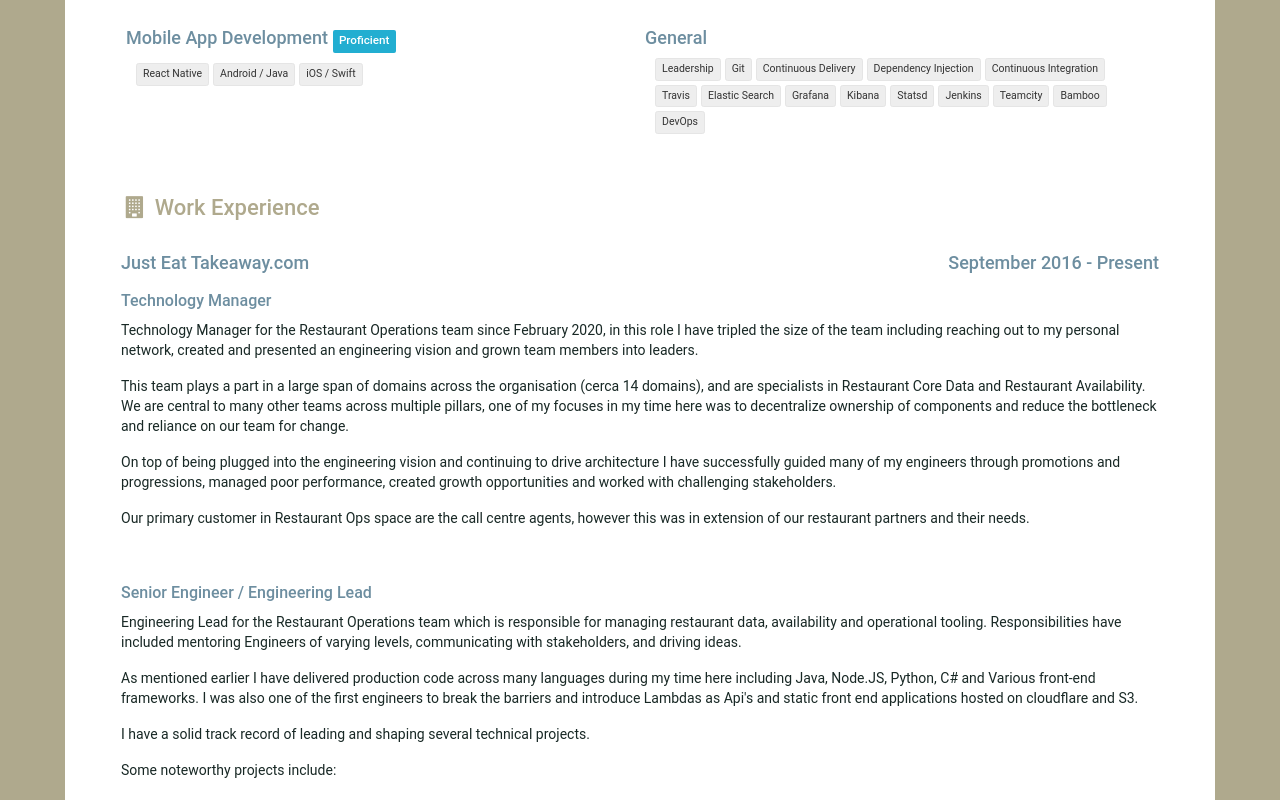
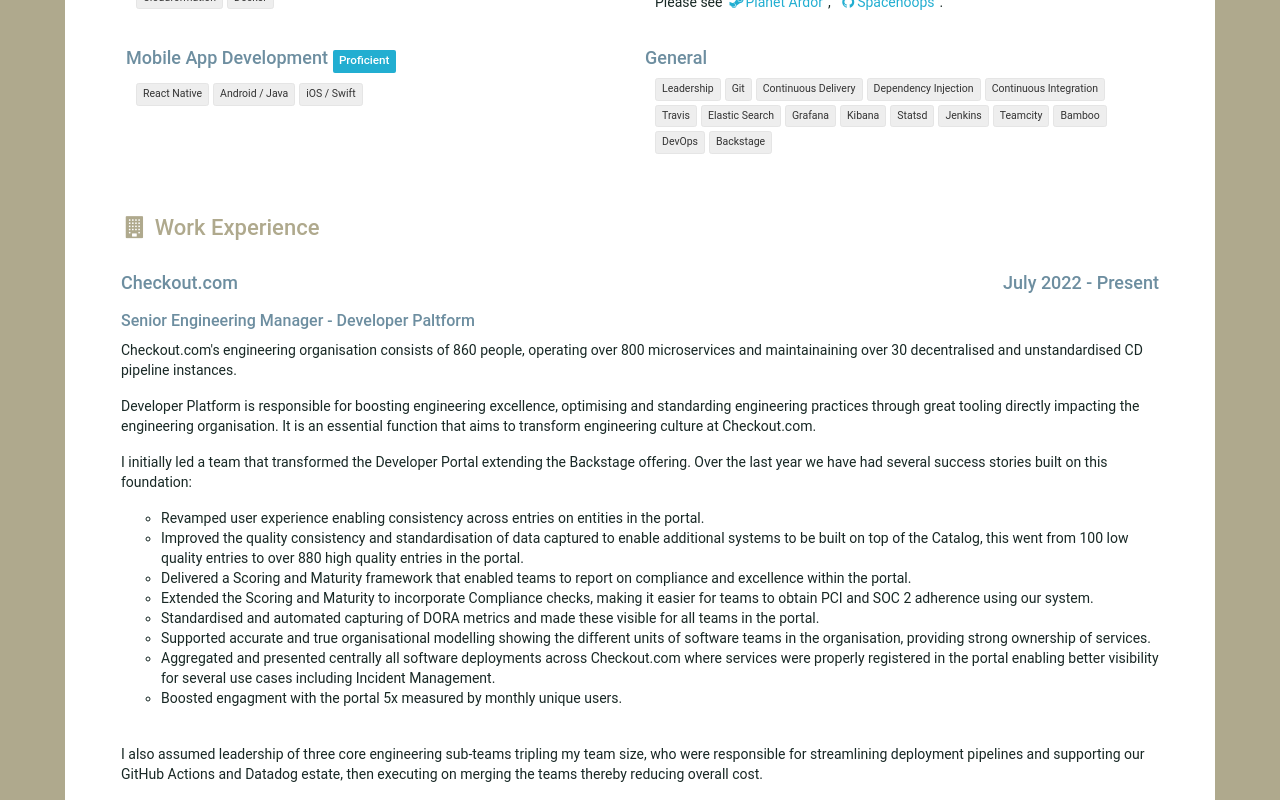
Before and after one commit to Stormsys/cv, a React (Create React App) app: page / in a window 1280 px wide. Shown: the part 760-1560 px from the top of the page. Built offline with nearby package versions, Linux system fonts and the light colour scheme.

Commit message:
Updating CV to include CKO information

```diff
--- a/public/index.html
+++ b/public/index.html
@@ -7,7 +7,7 @@
     <meta name="theme-color" content="#000000" />
     <meta
       name="description"
-      content="Web site created using create-react-app"
+      content="Diogo Moura - Senior Engineering Manager in London - CV"
     />
     <link rel="apple-touch-icon" href="logo192.png" />
     <!--
@@ -24,7 +24,7 @@
       work correctly both with client-side routing and a non-root public URL.
       Learn how to configure a non-root public URL by running `npm run build`.
     -->
-    <title>Diogo Moura - Engineering Manager - CV</title>
+    <title>Diogo Moura - Senior Engineering Manager - CV</title>
   </head>
   <body>
     <noscript>You need to enable JavaScript to run this app.</noscript>
--- a/src/data/skills.js
+++ b/src/data/skills.js
@@ -104,7 +104,8 @@
             "Jenkins",
             "Teamcity",
             "Bamboo",
-            "DevOps"
+            "DevOps",
+            "Backstage"
         ]
     }
 ];
--- a/src/index.scss
+++ b/src/index.scss
@@ -5,6 +5,12 @@
   color: #182825;
   background: #AFA98D;
   font-family: "Roboto", "Helvetica Neue", Helvetica, Arial, sans-serif;
+
+
+
+  @media print {
+    padding: 0;
+  }
 }
 
 section {
@@ -46,6 +52,7 @@
 body {
   font-size: 14px;
   line-height: 1.42857143;
+  padding: 20px;
 }
 
 h1, h2, h3, h4, h5, h6 {
--- a/src/modules/Header.js
+++ b/src/modules/Header.js
@@ -22,7 +22,7 @@
         <header>
             <div className="title">
                 <h1> Diogo Moura </h1>
-                <h2> Engineering Manager in London, UK </h2>
+                <h2> Senior Engineering Manager in London, UK </h2>
                 <span className="small">view the source code for this cv <a className="source"
                                                                             href="https://github.com/Stormsys/cv">here</a>.</span>
             </div>
--- a/src/sections/About.js
+++ b/src/sections/About.js
@@ -12,7 +12,7 @@
                 my spare time and love to learn about technology. Throughout my career I have demonstrated my
                 ability to work in a programming language
                 agnostic fashion, using the right tool for the job and as a leader I have helped to grow other
-                budding leaders demonstrated the ability to successfully pick out the top talent from the crowd.
+                budding leaders and demonstrated the ability to successfully pick out the top talent from the crowd.
             </p>
 
         </section>
--- a/src/sections/Page.scss
+++ b/src/sections/Page.scss
@@ -22,7 +22,7 @@
   @media print {
     margin: 0;
     border: 0;
-    padding: 0;
+    padding: 20px;
     max-height: inherit;
     overflow: auto;
   }
--- a/src/sections/Work.js
+++ b/src/sections/Work.js
@@ -7,6 +7,38 @@
             <h2> Work Experience </h2>
 
             <ul>
+                {/* Checkout.com */}
+                <li>
+                    <h3 className="job-header">
+                        <span className="workplace">Checkout.com</span>
+                        <span className="date">July 2022 - Present</span>
+                    </h3>
+
+                    <h4>Senior Engineering Manager - Developer Paltform</h4>
+                    <p>
+                        Checkout.com's engineering organisation consists of 860 people, operating over 800 microservices and maintainaining over 30 decentralised and unstandardised CD pipeline instances.
+                    </p>
+                    <p>
+                        Developer Platform is responsible for boosting engineering excellence, optimising and standarding engineering practices through great tooling directly impacting the engineering organisation. It is an essential function that aims to transform engineering culture at Checkout.com.                    </p>
+                    <p>
+                        I initially led a team that transformed the Developer Portal extending the Backstage offering. Over the last year we have had several success stories built on this foundation:
+                    </p>
+                    <ul>
+                        <li>Revamped user experience enabling consistency across entries on entities in the portal.</li>
+                        <li>Improved the quality consistency and standardisation of data captured to enable additional systems to be built on top of the Catalog, this went from 100 low quality entries to over 880 high quality entries in the portal.</li>
+                        <li>Delivered a Scoring and Maturity framework that enabled teams to report on compliance and excellence within the portal.</li>
+                        <li>Extended the Scoring and Maturity to incorporate Compliance checks, making it easier for teams to obtain PCI and SOC 2 adherence using our system.</li>
+                        <li>Standardised and automated capturing of DORA metrics and made these visible for all teams in the portal.</li>
+                        <li>Supported accurate and true organisational modelling showing the different units of software teams in the organisation, providing strong ownership of services.</li>
+                        <li>Aggregated and presented centrally all software deployments across Checkout.com where services were properly registered in the portal enabling better visibility for several use cases including Incident Management.</li>
+                        <li>Boosted engagment with the portal 5x measured by monthly unique users.</li>
+                    </ul>
+                    <p>&nbsp;</p>
+                    <p>
+                        I also assumed leadership of three core engineering sub-teams tripling my team size, who were responsible for streamlining deployment pipelines and supporting our GitHub Actions and Datadog estate, then executing on merging the teams thereby reducing overall cost.
+                    </p>
+                </li>
+
                 {/* Just-Eat */}
                 <li>
                     <h3 className="job-header">
```
Also changed, not shown: public/manifest.json.
